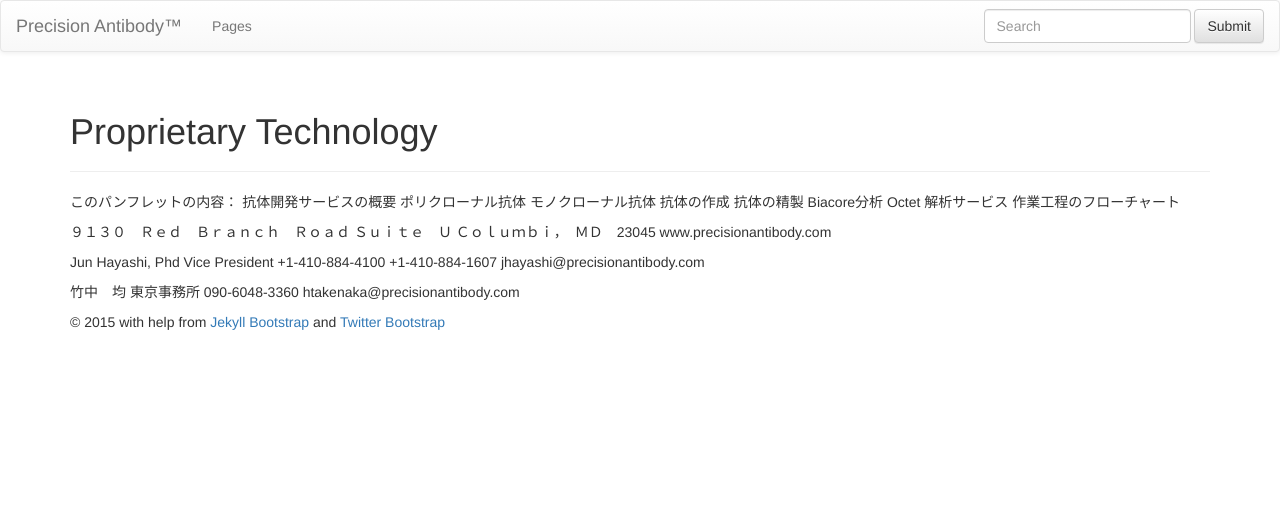
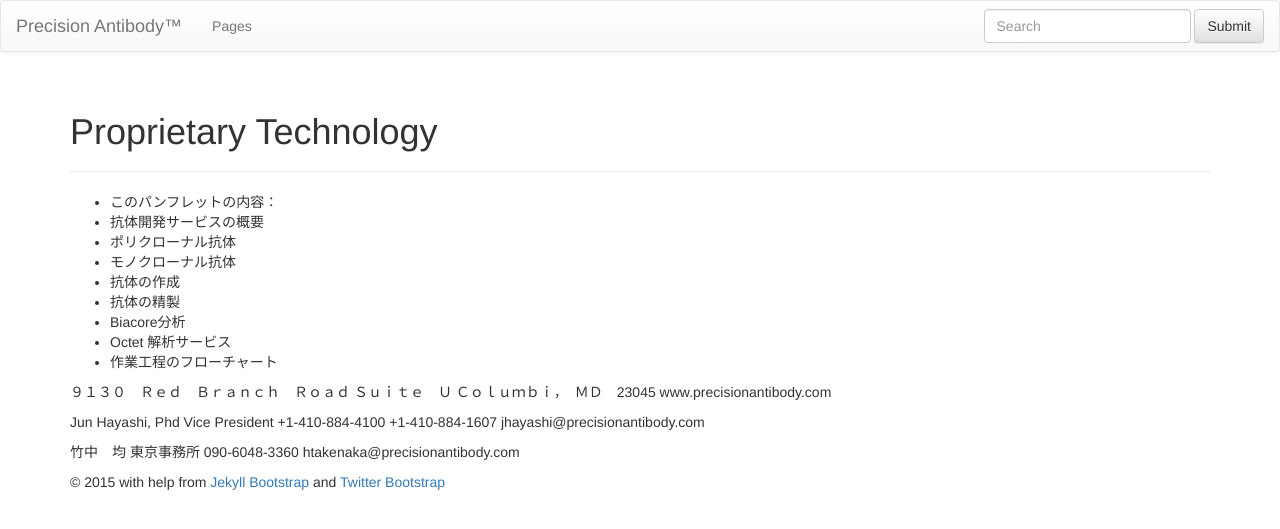
Before and after one commit to precisionantibody-jp/precisionantibody-jp.github.io, a Jekyll site: the page built from pages/02/index.md, in a window 1280 px wide. Shown: the top 529 px of the page. Built offline with Jekyll 4.4.1, drawn with Linux system fonts in a browser that asks for light colours; nearby versions of some CDN libraries; library files that are not in the unit come from our copies.

```diff
--- a/pages/02/index.md
+++ b/pages/02/index.md
@@ -2,15 +2,15 @@
 layout: page
 title: Proprietary Technology
 ---
-このパンフレットの内容：
-抗体開発サービスの概要
-ポリクローナル抗体
-モノクローナル抗体
-抗体の作成
-抗体の精製
-Biacore分析
-Octet 解析サービス
-作業工程のフローチャート
+- このパンフレットの内容：
+- 抗体開発サービスの概要
+- ポリクローナル抗体
+- モノクローナル抗体
+- 抗体の作成
+- 抗体の精製
+- Biacore分析
+- Octet 解析サービス
+- 作業工程のフローチャート
 
 ９１３０　Ｒｅｄ　Ｂｒａｎｃｈ　Ｒｏａｄ
 Ｓｕｉｔｅ　Ｕ
```
